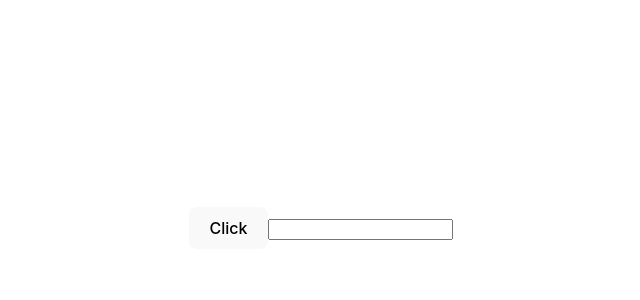
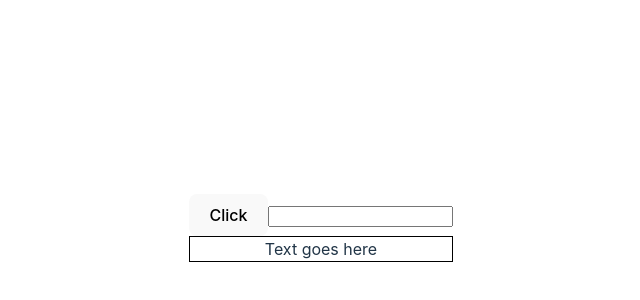
Before and after one commit to gauravkharel/retype, a React (Vite) app: page / in a window 1280 px wide. Shown: the part 172-472 px from the top of the page, without its empty margins (319-959 px from the left). Built offline with nearby package versions, Linux system fonts and the light colour scheme.

Commit message:
Style props

```diff
--- a/src/App.tsx
+++ b/src/App.tsx
@@ -1,5 +1,6 @@
 import './App.css'
 import { Button } from './components/Button'
+import { Container } from './components/Container'
 import { Input } from './components/Input'
 
 
@@ -12,6 +13,7 @@
         }} />
 
         <Input value='' handleChange={(event) => console.log(event)} />
+        <Container styles={{border: '1px solid black'}} />
       </div>
   )
 }
--- /dev/null
+++ b/src/components/Container.tsx
@@ -0,0 +1,10 @@
+type ContainerProps = {
+    styles: React.CSSProperties
+}
+export const Container = (props: ContainerProps) => {
+    return(
+        <div style={props.styles}>
+            Text goes here
+        </div>
+    )
+}
```
